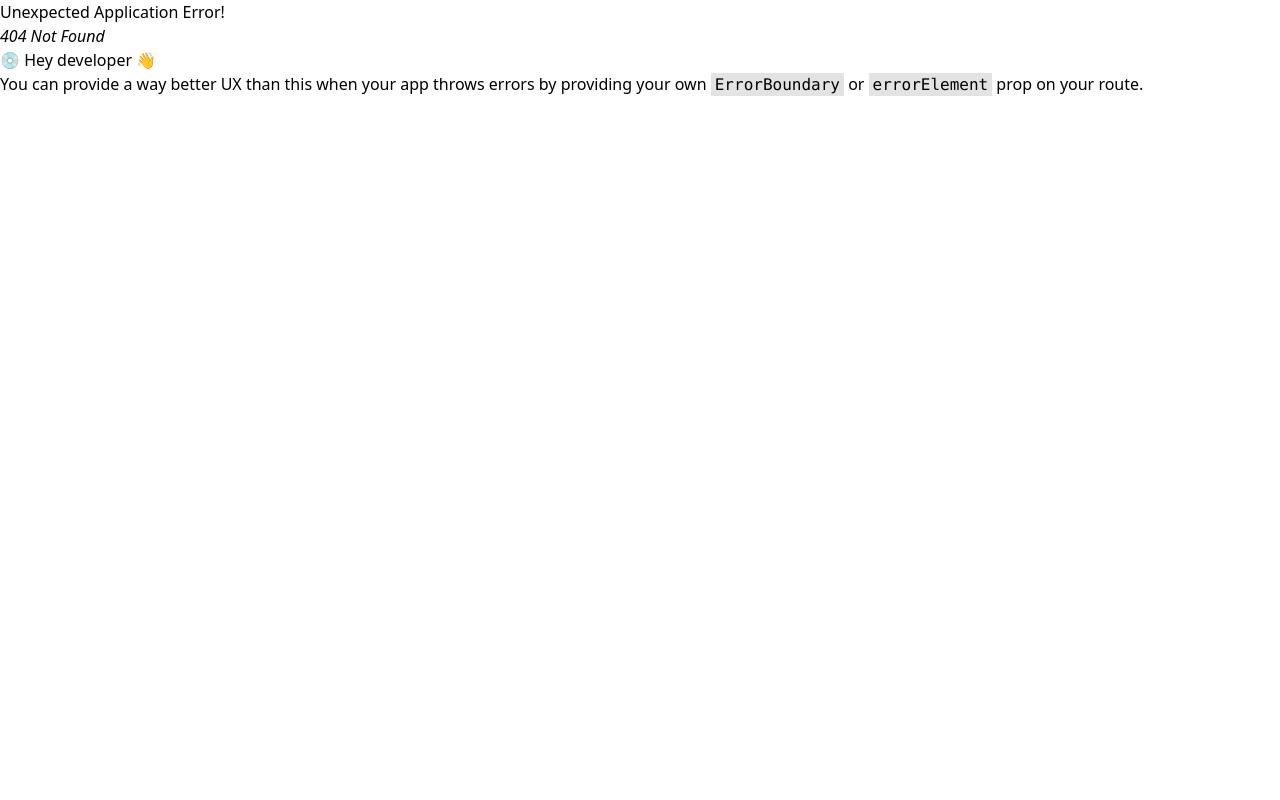
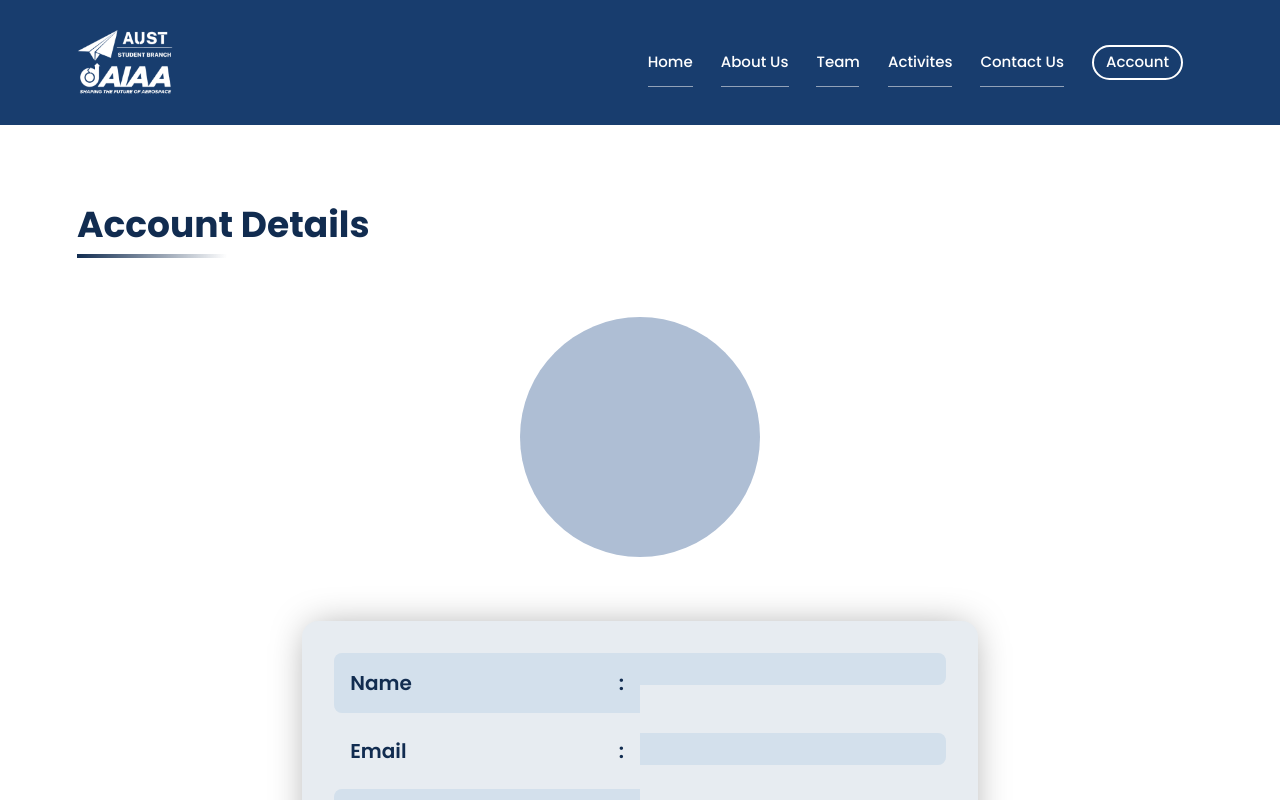
Before and after one commit to OmarMahin/AIAA-AUST-Student-Branch, a React (Vite) app: page /myaccount in a window 1280 px wide. Before the commit this address had no page. Shown: the top 800 px of the page. Built offline with nearby package versions, Linux system fonts and the light colour scheme; no server answers.

Commit message:
Account page added and team page updated

```diff
--- a/src/App.jsx
+++ b/src/App.jsx
@@ -12,6 +12,7 @@ import Activities from "./pages/Activities"
 import ContactUs from "./pages/ContactUs"
 import Home from "./pages/Home"
 import Login from "./pages/Login"
+import MyAccount from "./pages/MyAccount"
 import SignUp from "./pages/SignUp"
 import Team from "./pages/Team"
 
@@ -29,6 +30,7 @@ function App() {
 				<Route path='/contact' element={<ContactUs></ContactUs>}></Route>
 				<Route path='/login' element={<Login></Login>}></Route>
 				<Route path='/signup' element={<SignUp></SignUp>}></Route>
+				<Route path='/myaccount' element={<MyAccount></MyAccount>}></Route>
 			</Route>
 		)
 	)
--- a/src/component/Navbar.jsx
+++ b/src/component/Navbar.jsx
@@ -260,7 +260,7 @@ const Navbar = () => {
 												}
 												onClick={linkChangeState}
 											>
-												<Link to={"/signup"} onClick={changeAccountList}>
+												<Link to={userLoggedIn ? "/myaccount" : "/signup"} onClick={changeAccountList}>
 													{userLoggedIn ? "My Account" : "Sign Up"}
 												</Link>
 											</ListItem>
--- a/src/component/SignUpForm.jsx
+++ b/src/component/SignUpForm.jsx
@@ -75,7 +75,7 @@ const SignUpForm = () => {
 							onChange={nameInput}
 						></input>
 						<input
-							type={"text"}
+							type={"email"}
 							className='w-[100%] bg-white lg:py-3 py-3 lg:pl-5 px-4 rounded-xl border-2 border-slate-500 font-poppins font-regular text-sm'
 							placeholder={"Email"}
 							value={email}
@@ -84,7 +84,7 @@ const SignUpForm = () => {
 						<input
 							type={"text"}
 							className='w-[100%] bg-white lg:py-3 py-3 lg:pl-5 px-4 rounded-xl border-2 border-slate-500 font-poppins font-regular text-sm'
-							placeholder={"AIAA membership ID"}
+							placeholder={"AASB membership ID"}
 							value={id}
 							onChange={idInput}
 						></input>
--- a/src/component/TeamContent.jsx
+++ b/src/component/TeamContent.jsx
@@ -7,32 +7,41 @@ const TeamContent = () => {
 	return (
 		<div className=' mt-16'>
 			<Flex className={"flex flex-col items-center gap-3 mb-24"}>
-				<h3 className=' font-poppins font-bold text-darker_blue lg:text-4xl text-xl'>
-					Our Remarkable Team Members
+				<h3 className=' font-poppins font-bold text-darker_blue lg:text-3xl text-2xl'>
+					Executive Committee Fall 2023
 				</h3>
-				<h3 className=' font-poppins font-bold text-darker_blue lg:text-3xl text-xl'>
-					Executive Committee Fall 2023
+				<h3 className='mt-3 font-poppins font-bold text-darker_blue lg:text-3xl text-xl'>
+					Founding Members
 				</h3>
 			</Flex>
 			<Flex className={"flex flex-col items-center gap-5 mb-40"}>
 				{/* Professor */}
-				<Flex className={"flex lg:gap-20 gap-8 lg:flex-row flex-col"}>
+				<Flex className={"flex lg:gap-20 gap-8 lg:flex-row flex-col pb-10 mb-10 px-20 border-b-2 border-light-blue"}>
 					<TeamMember
 						name={"Prof. Dr. Mazharul Islam"}
 						image={"Prof Dr Mazharul Islam.png"}
 						position={"Faculty Advisor"}
-						deparment={"MPE"}
+						deparment={"MPE "}
+						deparment2={"(Mechanical Engineering)"}
 					></TeamMember>
 					<TeamMember
 						name={"Md. Ishtiaque Hossain"}
 						image={"Md Ishtiaque Hossain.png"}
 						position={"Faculty Co-Advisor"}
 						deparment={"MPE"}
+						deparment2={"(Mechanical Engineering)"}
 					></TeamMember>
 				</Flex>
 
 				{/* Chairs */}
 				<Flex className={"flex lg:gap-20 gap-8 lg:flex-row flex-col mt-24"}>
+					<TeamMember
+						name={"Tahzeeb Rahman Alvi"}
+						image={"Tahzeeb Rahman Alvi.png"}
+						position={"Vice Chair"}
+						deparment={"ME"}
+						className = {'mt-10'}
+					></TeamMember>
 					<TeamMember
 						name={"Anas AL Rafin"}
 						image={"Anas AL Rafin.png"}
@@ -40,17 +49,13 @@ const TeamContent = () => {
 						deparment={"ME"}
 					></TeamMember>
 					<TeamMember
-						name={"Tahzeeb Rahman Alvi"}
-						image={"Tahzeeb Rahman Alvi.png"}
-						position={"Vice Chair"}
+						name={"Munshi Redwan Elahi"}
+						image={"Munshi Redwan Elahi.png"}
+						position={"Treasurer"}
 						deparment={"ME"}
+						className = {'mt-10'}
 					></TeamMember>
-					<TeamMember
-						name={"Nakibul Islam"}
-						image={"Nakibul Islam.png"}
-						position={"Secretary"}
-						deparment={"ME"}
-					></TeamMember>
+
 				</Flex>
 
 				<Flex className={"flex lg:gap-20 gap-8 lg:flex-row flex-col"}>
@@ -59,23 +64,34 @@ const TeamContent = () => {
 						image={"Rifah Tasfia Kabir.png"}
 						position={"Additional Secretary"}
 						deparment={"EEE"}
+						className = {'mt-10'}
+					></TeamMember>
+					<TeamMember
+						name={"Nakibul Islam"}
+						image={"Nakibul Islam.png"}
+						position={"Secretary"}
+						deparment={"ME"}
 					></TeamMember>
 					<TeamMember
 						name={"Fabbiha Tahsin Prova"}
 						image={"Fabbiha Tahsin Prova.png"}
 						position={"Additional Secretary"}
 						deparment={"CSE"}
+						className = {'mt-10'}
 					></TeamMember>
-					<TeamMember
-						name={"Munshi Redwan Elahi"}
-						image={"Munshi Redwan Elahi.png"}
-						position={"Treasurer"}
-						deparment={"ME"}
-					></TeamMember>
+
 				</Flex>
 
 				{/* Admin Team */}
-				<Flex className={"flex lg:gap-20 gap-8 lg:flex-row flex-col mt-24"}>
+				<Flex className={"flex lg:gap-20 gap-8 lg:flex-row flex-col mt-32"}>
+
+					<TeamMember
+						name={"Yeasin Arafath Mahid"}
+						image={"Yeasin Arafath Mahid.png"}
+						position={"Administrative Operations Executive"}
+						deparment={"ME"}
+						className = {'mt-10'}
+					></TeamMember>
 					<TeamMember
 						name={"Mohtasim Ahsan Labib"}
 						image={"Mohtasim Ahsan Labib.png"}
@@ -83,21 +99,24 @@ const TeamContent = () => {
 						deparment={"ME"}
 					></TeamMember>
 					<TeamMember
-						name={"Yeasin Arafath Mahid"}
-						image={"Yeasin Arafath Mahid.png"}
-						position={"Administrative Operations Executive"}
-						deparment={"ME"}
-					></TeamMember>
-					<TeamMember
 						name={"Jahirul Islam"}
 						image={"Jahirul Islam.png"}
 						position={"Administrative Operations Executive"}
 						deparment={"ME"}
+						className = {'mt-10'}
 					></TeamMember>
 				</Flex>
 
 				{/* Organizing Team*/}
-				<Flex className={"flex lg:gap-20 gap-8 lg:flex-row flex-col mt-24"}>
+				<Flex className={"flex lg:gap-20 gap-8 lg:flex-row flex-col mt-32"}>
+
+					<TeamMember
+						name={"Shahedul Alam"}
+						image={"Shahedul Alam.png"}
+						position={"Organizing Executive"}
+						deparment={"EEE"}
+						className = {'mt-10'}
+					></TeamMember>
 					<TeamMember
 						name={"Sakib Md. Minhajul Alam"}
 						image={"Sakib Md Minhajul Alam.png"}
@@ -105,16 +124,11 @@ const TeamContent = () => {
 						deparment={"ME"}
 					></TeamMember>
 					<TeamMember
-						name={"Shahedul Alam"}
-						image={"Shahedul Alam.png"}
-						position={"Organizing Executive"}
-						deparment={"EEE"}
-					></TeamMember>
-					<TeamMember
 						name={"Md. Zawadul Islam Rafee"}
 						image={"Md Zawadul Islam Rafee.png"}
 						position={"Organizing Executive"}
 						deparment={"EEE"}
+						className = {'mt-10'}
 					></TeamMember>
 				</Flex>
 				<Flex className={"flex lg:gap-20 gap-8 lg:flex-row flex-col"}>
@@ -139,7 +153,15 @@ const TeamContent = () => {
 				</Flex>
 
 				{/* Creative Team*/}
-				<Flex className={"flex lg:gap-20 gap-8 lg:flex-row flex-col mt-24"}>
+				<Flex className={"flex lg:gap-20 gap-8 lg:flex-row flex-col mt-32"}>
+
+					<TeamMember
+						name={"Ashiqur Islam Niloy"}
+						image={"Ashiqur Islam Niloy.png"}
+						position={"Creative Design and Media Executive"}
+						deparment={"ME"}
+						className = {'mt-10'}
+					></TeamMember>
 					<TeamMember
 						name={"Abdullah Al Mreenmay"}
 						image={"Abdullah Al Mreenmay.png"}
@@ -147,16 +169,11 @@ const TeamContent = () => {
 						deparment={"ME"}
 					></TeamMember>
 					<TeamMember
-						name={"Ashiqur Islam Niloy"}
-						image={"Ashiqur Islam Niloy.png"}
-						position={"Creative Design and Media Executive"}
-						deparment={"ME"}
-					></TeamMember>
-					<TeamMember
 						name={"Md. Ahsanul Kabir"}
 						image={"MD AHSANUL KABIR.png"}
 						position={"Creative Design and Media Executive"}
 						deparment={"ME"}
+						className = {'mt-10'}
 					></TeamMember>
 				</Flex>
 				<Flex className={"flex lg:gap-20 gap-8 lg:flex-row flex-col"}>
@@ -175,7 +192,7 @@ const TeamContent = () => {
 				</Flex>
 
 				{/* Technical Team*/}
-				<Flex className={"flex lg:gap-20 gap-8 lg:flex-row flex-col mt-24"}>
+				<Flex className={"flex lg:gap-20 gap-8 lg:flex-row flex-col mt-32"}>
 					<TeamMember
 						name={"K. M. Mosaddique Enam"}
 						image={"K M Mosaddique Enam.png"}
@@ -231,7 +248,7 @@ const TeamContent = () => {
 				</Flex>
 
 				{/* Web Develoment Team*/}
-				<Flex className={"flex lg:gap-20 gap-8 lg:flex-row flex-col mt-24"}>
+				<Flex className={"flex lg:gap-20 gap-8 lg:flex-row flex-col mt-32"}>
 					<TeamMember
 						name={"Syed Towshik"}
 						image={"Syed Towshik.png"}
@@ -253,7 +270,7 @@ const TeamContent = () => {
 				</Flex>
 
 				{/* PR Team*/}
-				<Flex className={"flex lg:gap-20 gap-8 lg:flex-row flex-col mt-24"}>
+				<Flex className={"flex lg:gap-20 gap-8 lg:flex-row flex-col mt-32"}>
 					<TeamMember
 						name={"Zubayer Bin Rahman"}
 						image={"Zubayer Bin Rahman.png"}
--- /dev/null
+++ b/src/component/UserAccount.jsx
@@ -0,0 +1,94 @@
+import React from "react"
+import { useRef } from "react"
+import { MdOutlineFileUpload } from "react-icons/md"
+import Button from "./Button"
+import Container from "./Container"
+import Flex from "./Flex"
+import Title from "./Title"
+
+const UserAccount = (data) => {
+
+	let imageInputRef = useRef()
+
+	let userData = data.data
+	let dataKey = []
+	let dataValue = []
+
+	for (let [key, value] of Object.entries(userData)) {
+		if (key.split("_").length > 1) {
+			key = key.split("_")[0] + " " + key.split("_")[1]
+		}
+		dataKey.push(key)
+		dataValue.push(value)
+	}
+
+	let handleImageUploadClick = (e)=>{
+		imageInputRef.current.click()
+	}
+
+	return (
+		<Container>
+			<Title>Account Details</Title>
+			<Flex className={"mt-10 flex flex-col w-[60%] mx-auto mb-40 "}>
+				<div className='w-60 mt-8 h-60 rounded-full bg-[#aebed4] mx-auto relative hover:cursor-pointer overflow-hidden group ' onClick={handleImageUploadClick}>
+					<div className='w-full h-[40%] absolute bottom-[-100%] duration-300 group-hover:bottom-0 bg-gradient-to-t from-black/80'>
+						<Flex className=" flex flex-col items-center text-white absolute top-1/2 left-1/2 -translate-x-1/2 -translate-y-1/2">
+
+						<MdOutlineFileUpload className=' w-7 h-7' />
+						<span>Upload Image</span>
+						</Flex>
+						<input type={'file'} accept = {'.png, .jpg, .jpeg'} ref={imageInputRef} className = {'hidden'}></input>
+					</div>
+					{dataValue[1] === null ? (
+						""
+					) : (
+						<span className='absolute top-1/2 left-1/2 -translate-x-1/2 -translate-y-1/2 font-poppins font-bold text-[80px]'>
+							{dataValue[0]}
+						</span>
+					)}
+				</div>
+				<div className='mt-16 p-8 bg-[#E7ECF1]  rounded-2xl shadow-around shadow-black/40'>
+					<Flex className={""}>
+						<Flex className={"w-[50%] flex flex-col gap-2"}>
+							{dataKey.map((data, index) =>
+								data != "userProfileName" && data != "imageURL" ? (
+									<Flex
+										className={`flex font-poppins font-semibold text-darknest_blue justify-between text-xl w-full ${
+											index % 2 == 0 ? "bg-[#d3e0ec]" : ""
+										} p-4 rounded-l-lg`}
+									>
+										<h3>{data[0].toUpperCase() + data.substring(1)}</h3>
+										<h3>:</h3>
+									</Flex>
+								) : (
+									""
+								)
+							)}
+						</Flex>
+						<Flex className={"w-[50%] flex flex-col gap-2"}>
+							{dataValue.map((data, index) =>
+								dataKey[index] != "userProfileName" && dataKey[index] != "imageURL" ? (
+									<Flex
+										className={`flex font-poppins font-semibold text-darker_blue justify-between text-xl w-full ${
+											index % 2 == 0 ? "bg-[#d3e0ec]" : ""
+										} p-4 rounded-r-lg`}
+									>
+										<h3>{data}</h3>
+									</Flex>
+								) : (
+									""
+								)
+							)}
+						</Flex>
+					</Flex>
+					<Flex className={"flex gap-5 mt-12 w-[80%]"}>
+						<Button>Change Password</Button>
+						<Button>Edit Information</Button>
+					</Flex>
+				</div>
+			</Flex>
+		</Container>
+	)
+}
+
+export default UserAccount
--- /dev/null
+++ b/src/pages/MyAccount.jsx
@@ -0,0 +1,58 @@
+import React from "react"
+import axios from "axios"
+import { useEffect } from "react"
+import { useState } from "react"
+import { useNavigate } from "react-router-dom"
+import AnimatePage from "../component/AnimatePage"
+import UserAccount from "../component/UserAccount"
+import { useLayoutEffect } from "react"
+
+const MyAccount = () => {
+	axios.defaults.withCredentials = true
+
+	let navigation = useNavigate()
+
+	let [userLoggedIn, setUserLoggedIn] = useState(false)
+	let [userProfileName, setUserProfileName] = useState("")
+	let [name, setName] = useState("")
+	let [email, setEmail] = useState("")
+	let [imageURL, setImageURL] = useState("")
+	let [membershipId, setMemberShipId] = useState("")
+	let [contact, setContact] = useState("")
+
+
+	useLayoutEffect(() => {
+		axios
+			.get("http://localhost:3000/api/v1/auth/authorized")
+			.then((data) => {
+				if (data.data.authorized == false) {
+					setUserLoggedIn(false)
+					window.location.pathname = '/login'
+				} else {
+					setUserLoggedIn(true)
+					let userData = data.data
+					let fullName = userData.name
+					let nameParts = fullName.split(" ")
+					let userName = nameParts[0][0] + nameParts.pop()[0]
+					setUserProfileName(userName)
+					setName(fullName)
+					setMemberShipId(userData.membershipId)
+					setEmail(userData.email)
+					setImageURL(userData.profilePictureUrl)
+				}
+			})
+			.catch((error) => {
+				console.log("error")
+				console.log(error)
+			})
+	}, [])
+	return (
+		<AnimatePage>
+			<UserAccount
+				data={{ userProfileName, imageURL, name, email, membership_Id: membershipId, contact_No: contact}}
+			></UserAccount>
+		</AnimatePage>
+	)
+}
+
+export default MyAccount
--- a/src/pages/Team.jsx
+++ b/src/pages/Team.jsx
@@ -8,7 +8,7 @@ const Team = () => {
 	return (
 		<AnimatePage>
 			<Container>
-				<Title>Our Team</Title>
+				<Title>Team</Title>
 				<TeamContent></TeamContent>
 			</Container>
 		</AnimatePage>
--- a/src/pages/WelcomePage.jsx
+++ /dev/null
@@ -1,43 +0,0 @@
-import axios from "axios"
-import React from "react"
-import { useState } from "react"
-import { useEffect } from "react"
-import { useNavigate } from "react-router-dom"
-import AnimatePage from "../component/AnimatePage"
-import Container from "../component/Container"
-
-const WelcomePage = () => {
-
-    axios.defaults.withCredentials = true
-
-    let navigation = useNavigate()
-	let [name, setName] = useState("")
-
-	useEffect(() => {
-		axios
-			.get("http://localhost:3000/api/v1/auth/welcome")
-			.then((data) => {
-                console.log(data)
-                if (data.data.authorized == false){
-                    navigation('/login',{replace: false})
-                }
-                else{
-
-                    setName(data.data.name)
-                }
-			})
-			.catch((error) => {
-				console.log("error")
-			})
-	}, [])
-
-	return (
-		<AnimatePage>
-			<Container className={'py-24'}>
-				<h2 className='mx-auto text-center'>{`Welcome ${name}`}</h2>
-			</Container>
-		</AnimatePage>
-	)
-}
-
-export default WelcomePage
```
Also changed, not shown: src/component/TeamMember.jsx (+6 -4 lines).
